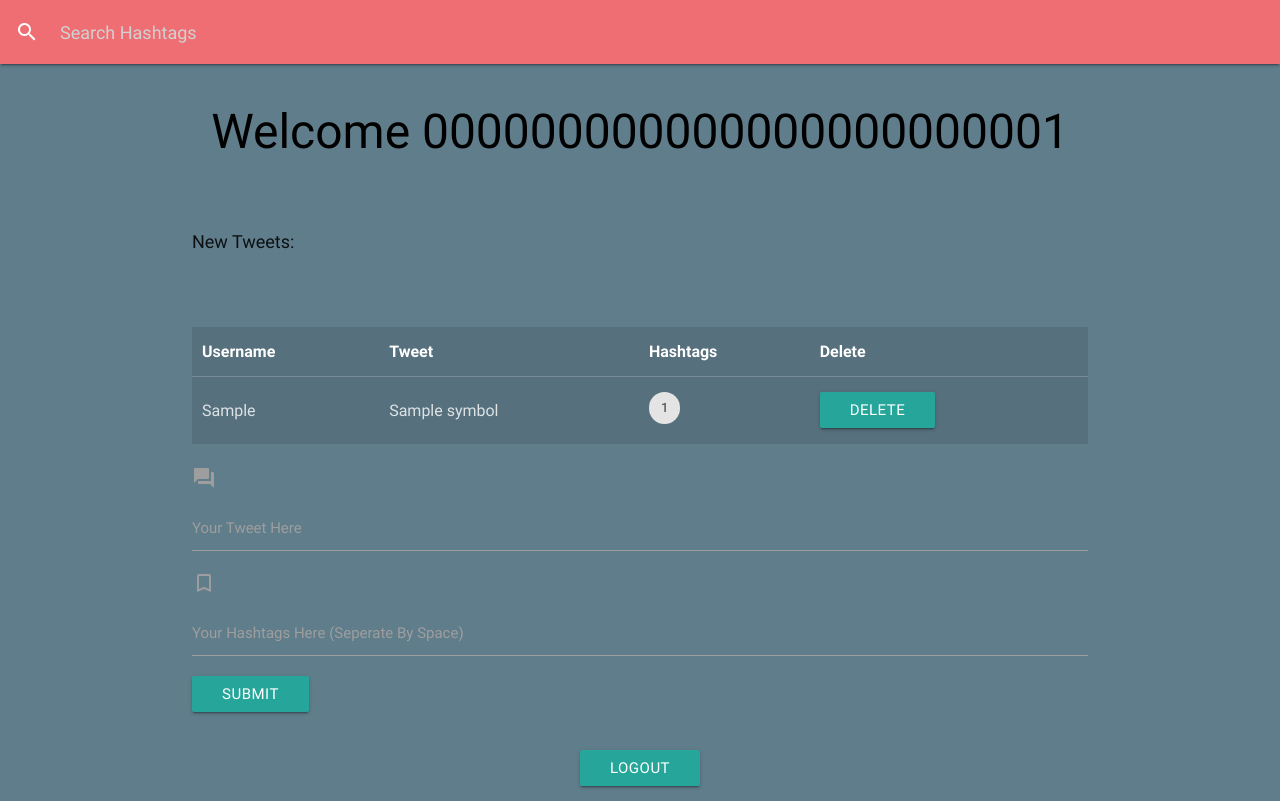
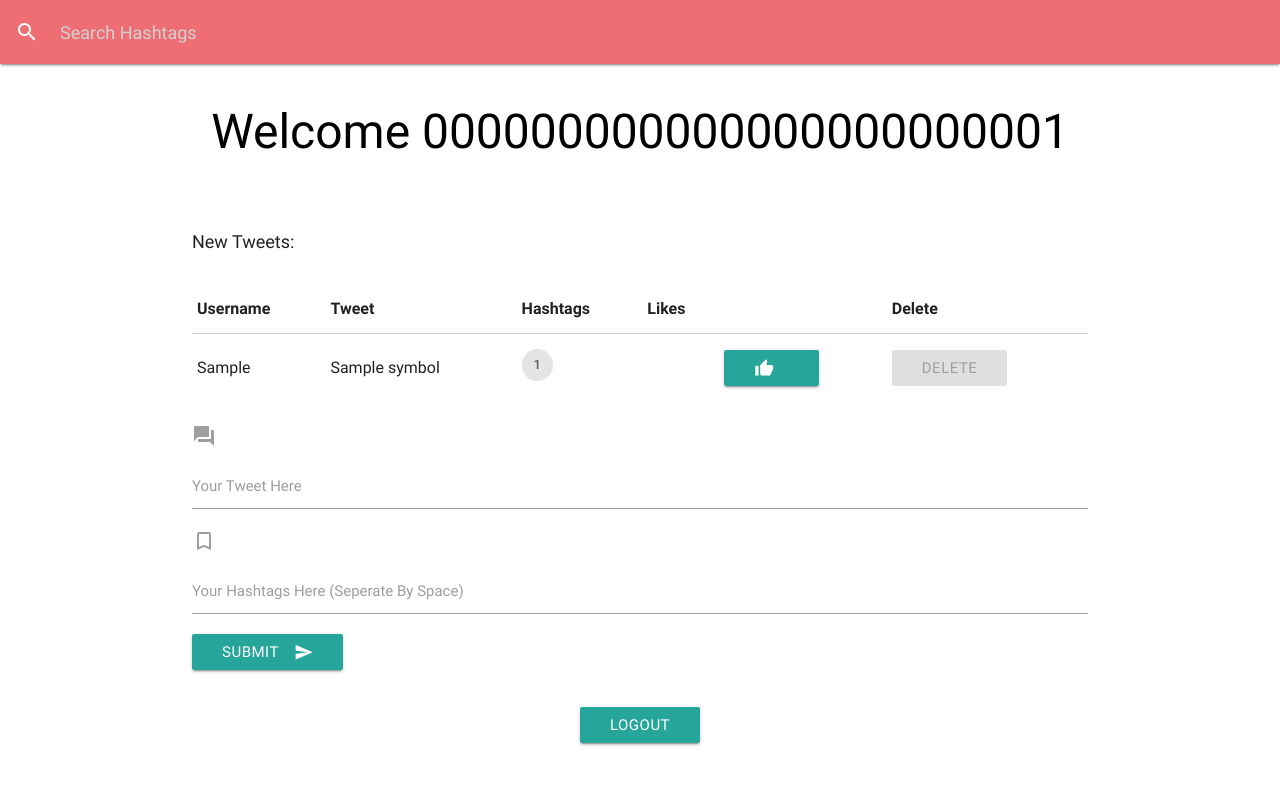
Before and after one commit to FinalProject1/Final-Project, a PHP site: page /edit.php in a window 1280 px wide. After the commit the page ends 746 px from the top, so only its background shows below. Run offline with PHP 8.4, Linux system fonts and the light colour scheme; the visitor is signed in with stand-in values (Sample User, id 1); tables that the repository leaves empty or names only in its code hold one stand-in row (values such as "Sample post"); data that the repository does not hold is empty; some libraries are stand-ins or nearby versions.

Commit message:
tried to fix things

```diff
--- a/edit.php
+++ b/edit.php
@@ -85,10 +85,12 @@
             echo "<table class='highlight' class='responsive-table striped' id='myTable'>";
             echo "<thead>
 				      <tr>
-				          <th data-field='sn'>Username</th>
-				          <th data-field='name'>Tweet</th>
-				          <th data-field='address'>Hashtags</th>
-				          <th data-field='email'>Delete</th>
+				          <th data-field='usernames'>Username</th>
+				          <th data-field='tweets'>Tweet</th>
+				          <th data-field='hashtags'>Hashtags</th>
+				          <th data-field='likes'>Likes</th>
+				          <th data-field='likeButtons'></th>
+				          <th data-field='delete'>Delete</th>
 				      </tr>
 				    </thead>";
             echo "<div class='list-group'>";
@@ -104,7 +106,13 @@
 
 				}
                 echo "</td>";
-                echo "<td><a class='btn btn-danger' href=".$_SERVER['PHP_SELF']."?id=".$row[0].">Delete</a></td>";
+                echo "<td>".$row[4]."</td>";
+                echo "<td><a class='waves-effect waves-light btn'><i class='material-icons left'>thumb_up</i></a></td>";
+                if ($arr[1] == $row[3]) {
+                	echo "<td><a class='waves-effect waves-light btn' href=".$_SERVER['PHP_SELF']."?id=".$row[0].">Delete</a></td>";
+            	} else {
+            		echo "<td><a class='btn disabled'>Delete</a></td>";
+            	}
                 echo "</tr>";
             }
             echo "</tbody>";
@@ -186,14 +194,16 @@
 	            <input id='hashtag' class='form-control' type="text" name="animal">
 <!-- 	            </div> -->
 				<label for='hashtag'>Your Hashtags Here (Seperate By Space)</label>
-	            <input class='btn btn-success' type="submit" name="submit">
+	            <button class="btn waves-effect waves-light" type="submit" name="submit">Submit
+    <i class="material-icons right">send</i>
+  </button>
 	            </div>
 	        </form>
 	    </div>
 	</div>
     <br>
     <center>
-    	<form action="logout.php" method="post"><button class="btn btn-danger">Logout</button></form>
+    	<form action="logout.php" method="post"><button class="btn waves-effect waves-light">Logout</button></form>
     </center>
 
 	</body>
--- a/login.php
+++ b/login.php
@@ -10,7 +10,6 @@
 
 
     <?php
-
         // First we execute our common code to connection to the database and start the session
         require("common.php");
 
--- a/supplement.css
+++ b/supplement.css
@@ -16,23 +16,3 @@ h4 {
 	margin-right: 0;
 	font-weight: bold;
 }
-body{
-background: #607D8B;
-}
-table{
-background: rgba(0,0,0,0.1);
-margin-top: 60px;
-}
-table thead{
-border-bottom: 1px solid rgba(255,255,255,0.1);
-color: #fff;
-}
-table tbody{
-color: rgba(255,255,255,0.8);
-}
-table.striped > tbody > tr:nth-child(odd){
-background: #03A9F4;
-}
-table td:first-child, table th:first-child{
-padding-left: 10px;
-}
```
